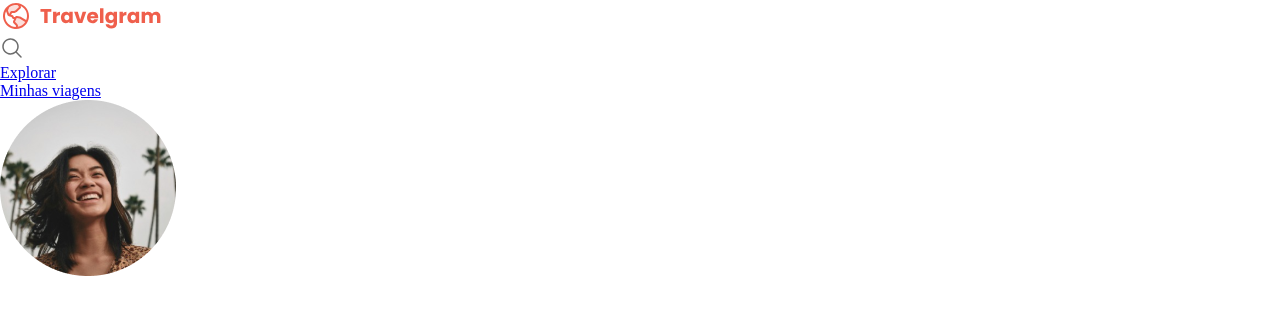
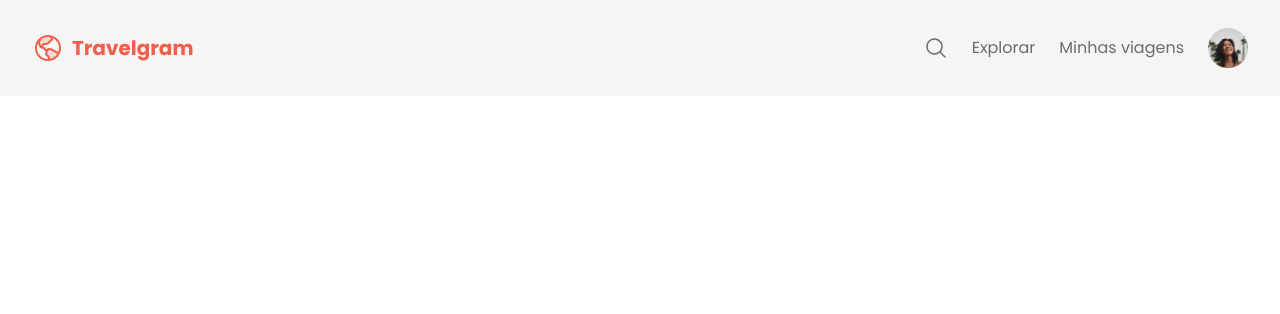
Before and after one commit to jonatanmateus/projeto-travel-gram, a plain HTML site: page index.html in a window 1280 px wide. Drawn offline with Linux system fonts and the light colour scheme.

Commit message:
navigation

```diff
--- a/index.html
+++ b/index.html
@@ -10,7 +10,9 @@
     <link href="https://fonts.googleapis.com/css2?family=Poppins:wght@400;700&display=swap" rel="stylesheet">
 </head>
 <body>
-    <nav>
+
+    <div class="bg-surface-color">
+        <nav class="container">
             <a href="#" id="logo">
                 <img src="/assets/icons/Logo.svg" alt="logo travelgram">
             </a>
@@ -31,5 +33,6 @@
             </ul>
 
         </nav>
+    </div>
 </body>
 </html>
--- a/style/global.css
+++ b/style/global.css
@@ -20,3 +20,29 @@
     --text: 16px/150% var(--font-family);
 
 }
+
+body {
+    font: var(--text);
+    color: var(--text-color-secondary);
+    background-color: var(--background-color);
+}
+
+a {
+    text-decoration: none;
+    color: inherit;
+}
+
+a:hover {
+    color: var(--brand_color);
+    text-decoration: underline;
+}
+
+.container {
+    padding-inline: 32px;
+    max-width: 1280px;
+    margin-inline: auto;
+}
+
+.bg-surface-color {
+    background-color: var(--surface-color);
+}
--- a/style/index.css
+++ b/style/index.css
@@ -1 +1,2 @@
-@import url(global.css)
+@import url(global.css);
+@import url(nav.css);
--- /dev/null
+++ b/style/nav.css
@@ -0,0 +1,20 @@
+nav {
+    display: flex;
+    justify-content: space-between;
+    align-items: center;
+    line-height: 0;
+    padding-block: 20px;
+}
+
+nav ul {
+    list-style: none;
+    display: flex;
+    align-items: center;
+    padding-block: 8px;
+    gap: 24px;
+}
+
+nav ul li:last-child img {
+    width: 40px;
+    height: 40px;
+}
```
Lines whose indentation alone changed are shown as unchanged.
